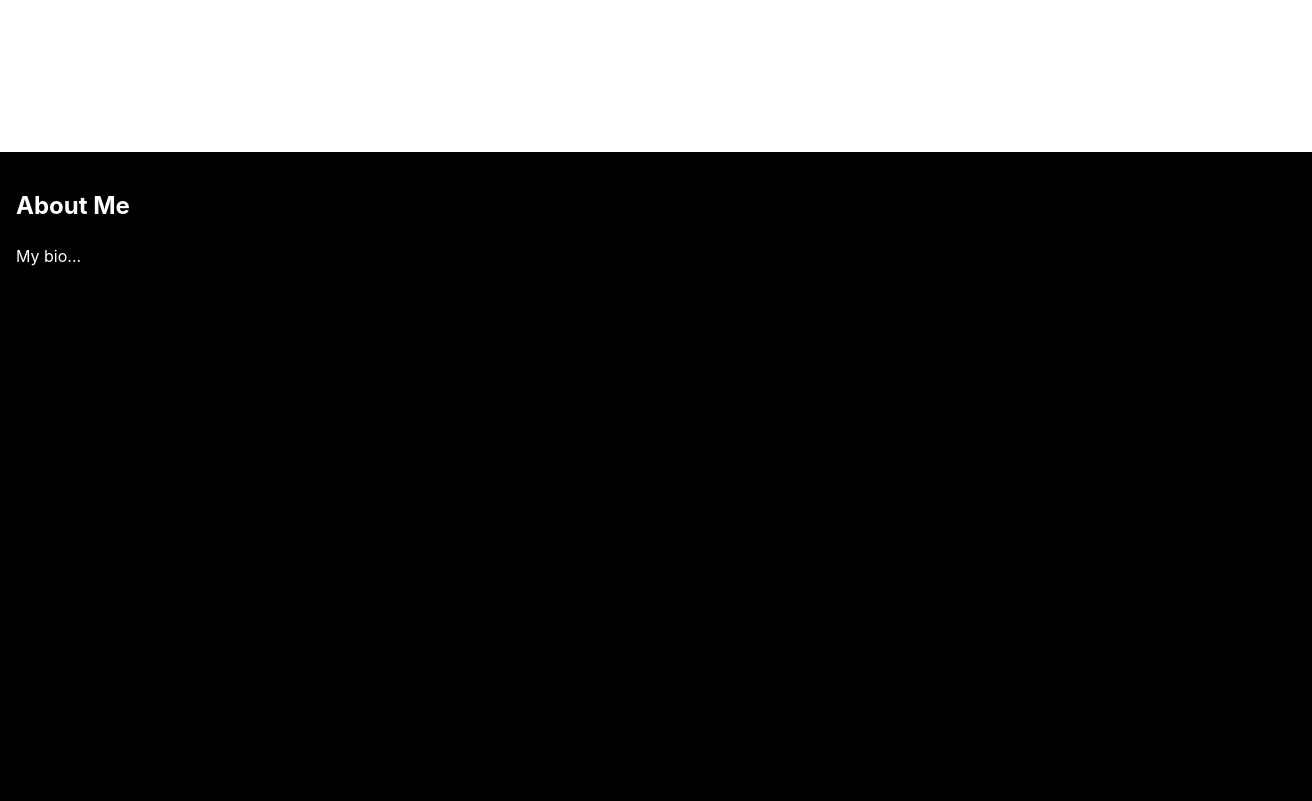
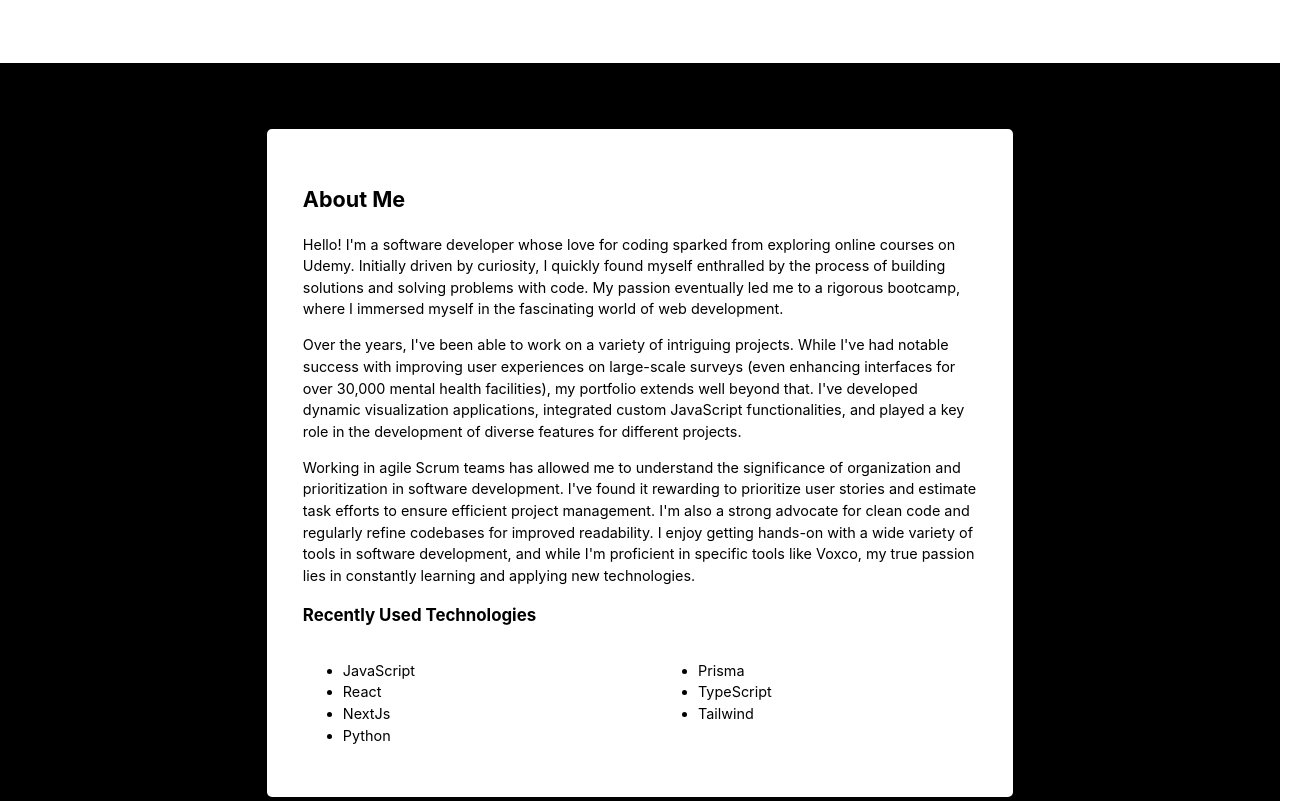
Before and after one commit to aalejan/Portfolio_NEW, a website built with Vite: page index.html in a window 1280 px wide. Shown: the part 800-1601 px from the top of the page, 1312 px wide, since content can reach past the window. Built offline with nearby package versions, Linux system fonts and the light colour scheme.

Commit message:
adjusted about section by adding card for info

```diff
--- a/index.html
+++ b/index.html
@@ -26,8 +26,60 @@
       </div>
     </section>
     <section id="about">
-      <h2>About Me</h2>
-      <p>My bio...</p>
+      <div class="card">
+        <h2>About Me</h2>
+        <div class="about-me-container">
+          <p>
+            Hello! I'm a software developer whose love for coding sparked from
+            exploring online courses on Udemy. Initially driven by curiosity, I
+            quickly found myself enthralled by the process of building solutions
+            and solving problems with code. My passion eventually led me to a
+            rigorous bootcamp, where I immersed myself in the fascinating world
+            of web development.
+          </p>
+
+          <p>
+            Over the years, I've been able to work on a variety of intriguing
+            projects. While I've had notable success with improving user
+            experiences on large-scale surveys (even enhancing interfaces for
+            over 30,000 mental health facilities), my portfolio extends well
+            beyond that. I've developed dynamic visualization applications,
+            integrated custom JavaScript functionalities, and played a key role
+            in the development of diverse features for different projects.
+          </p>
+
+          <p>
+            Working in agile Scrum teams has allowed me to understand the
+            significance of organization and prioritization in software
+            development. I've found it rewarding to prioritize user stories and
+            estimate task efforts to ensure efficient project management. I'm
+            also a strong advocate for clean code and regularly refine codebases
+            for improved readability. I enjoy getting hands-on with a wide
+            variety of tools in software development, and while I'm proficient
+            in specific tools like Voxco, my true passion lies in constantly
+            learning and applying new technologies.
+          </p>
+
+          <h3>Recently Used Technologies</h3>
+          <div class="tech-grid">
+            <div>
+              <ul>
+                <li>JavaScript</li>
+                <li>React</li>
+                <li>NextJs</li>
+                <li>Python</li>
+              </ul>
+            </div>
+            <div>
+              <ul>
+                <li>Prisma</li>
+                <li>TypeScript</li>
+                <li>Tailwind</li>
+              </ul>
+            </div>
+          </div>
+        </div>
+      </div>
     </section>
     <section id="projects">
       <h2>Projects</h2>
--- a/style.css
+++ b/style.css
@@ -6,12 +6,19 @@
   color-scheme: light dark;
   color: rgba(0, 0, 0, 0.87);
   background-color: #ffffff;
-
+  font-size: 100%;
   font-synthesis: none;
   text-rendering: optimizeLegibility;
   -webkit-font-smoothing: antialiased;
   -moz-osx-font-smoothing: grayscale;
   -webkit-text-size-adjust: 100%;
+}
+
+* {
+  box-sizing: border-box;
+}
+html {
+  scroll-behavior: smooth;
 }
 
 body {
@@ -52,6 +59,7 @@ body {
 section {
   padding: 1rem;
   width: 100vw;
+  min-height: 100vh;
 }
 
 section:nth-child(odd) {
@@ -97,13 +105,66 @@ nav > ul {
   gap: 1;
 }
 
-section {
-  height: 100vh;
-}
-
 #home {
   display: flex;
   justify-content: center;
   align-items: start;
   padding-top: 5rem;
 }
+
+.tech-grid {
+  display: grid;
+  grid-template-columns: 1fr 1fr;
+  gap: 2rem;
+}
+
+#about {
+  display: flex;
+  justify-content: center;
+  align-items: center;
+}
+
+.card {
+  color: black;
+  box-shadow: 0 4px 8px 0 rgba(0, 0, 0, 0.2);
+  transition: 0.3s;
+  width: 90%; /* Mobile-first design: set this to be suitable for mobile view */
+  margin: 0 auto;
+  font-size: 0.8rem;
+  border-radius: 5px;
+  padding: 2rem;
+  background-color: white;
+}
+
+.card:hover {
+  box-shadow: 0 8px 16px 0 rgba(0, 0, 0, 0.2);
+}
+
+/* Then, as screen size increases, adjust layout */
+@media screen and (min-width: 600px) {
+  :root {
+    font-size: 112.5%; /* 1rem will be 18px */
+  }
+
+  h1 {
+    font-size: 2.5rem;
+  }
+
+  .card {
+    width: 75%;
+  }
+}
+
+@media screen and (min-width: 1024px) {
+  :root {
+    font-size: 112.5%; /* 1rem will be 20px */
+  }
+
+  h1 {
+    font-size: 3rem;
+  }
+
+  .card {
+    width: 60%;
+  }
+}
```
